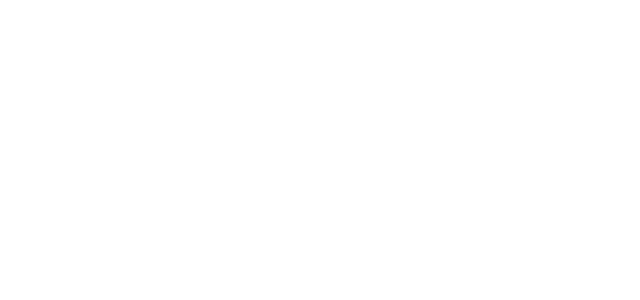
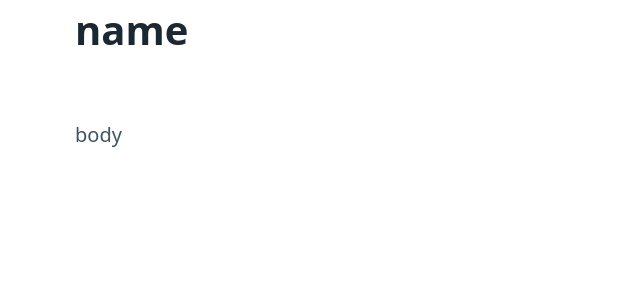
Before and after one commit to charliewhu/Sv_Linguify, a SvelteKit app: page /texts/1 in a window 1280 px wide. Shown: the top 300 px of the page, without its empty margins (0-640 px from the left). Built offline with nearby package versions, Linux system fonts and the light colour scheme.

Commit message:
removed <main> wrapper

```diff
--- /dev/null
+++ b/src/routes/texts/[slug]/+page.server.ts
@@ -0,0 +1,14 @@
+import { dev } from '$app/environment';
+import type { PageServerLoad } from './$types';
+
+export const load: PageServerLoad = async ({ params, fetch }) => {
+	// only call real API if not in development
+	const url = dev ? `/texts/${params.slug}` : 'www.apiaddress.com/api/texts/';
+
+	const response = await fetch(url);
+	const data = await response.json();
+
+	console.log(dev);
+
+	return data;
+};
--- a/src/routes/texts/[slug]/+page.svelte
+++ b/src/routes/texts/[slug]/+page.svelte
@@ -0,0 +1,15 @@
+<script lang="ts">
+	import type { PageData } from './$types';
+
+	export let data: PageData;
+</script>
+
+<title>{data.name}</title>
+
+<h1>
+	{data.name}
+</h1>
+
+<p>
+	{data.body}
+</p>
--- a/src/routes/texts/create/+page.svelte
+++ b/src/routes/texts/create/+page.svelte
@@ -6,7 +6,6 @@
 
 <h1>Add Todo</h1>
 
-<main>
 <section class="container">
 	<form method="POST" use:enhance>
 		<input type="text" name="name" id="name" placeholder="Name" />
@@ -14,4 +13,3 @@
 		<button type="submit"> Create </button>
 	</form>
 </section>
-</main>
```
Lines whose indentation alone changed are shown as unchanged.
